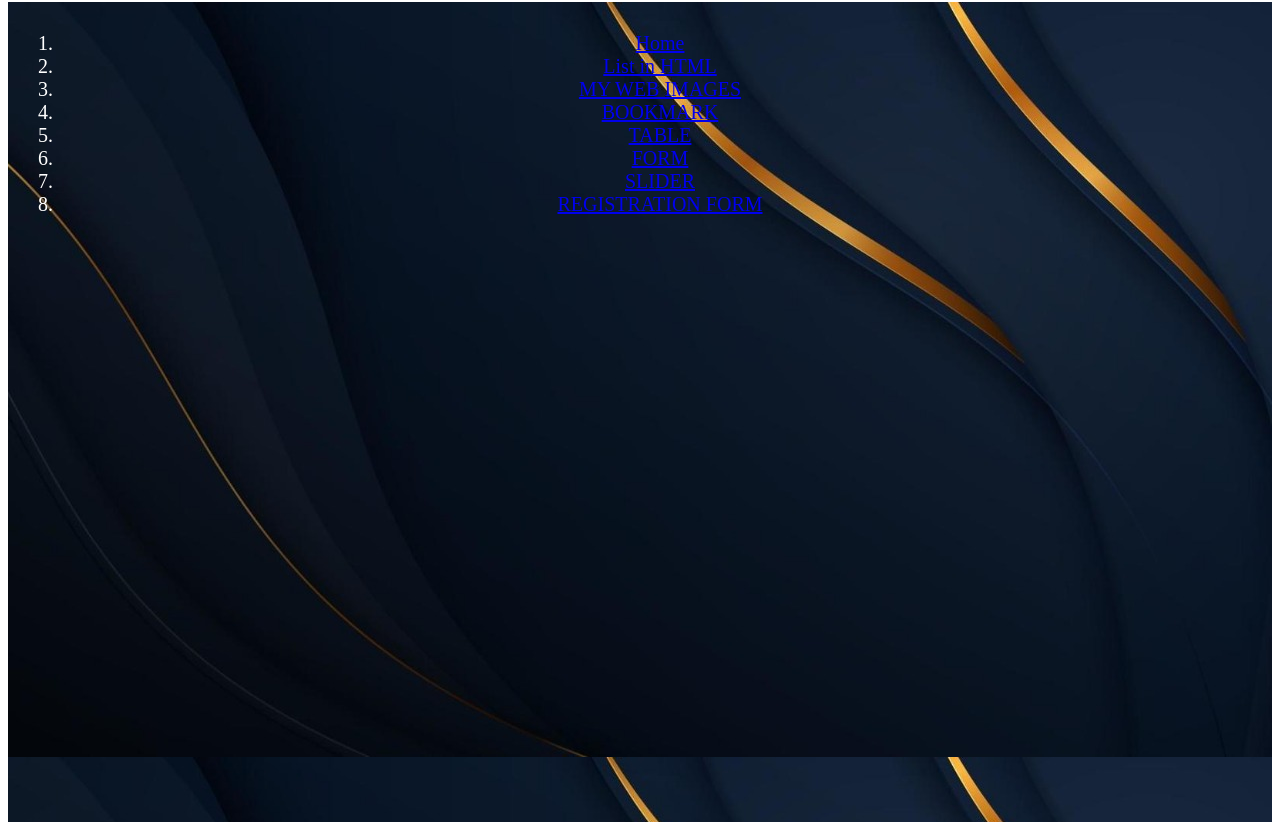
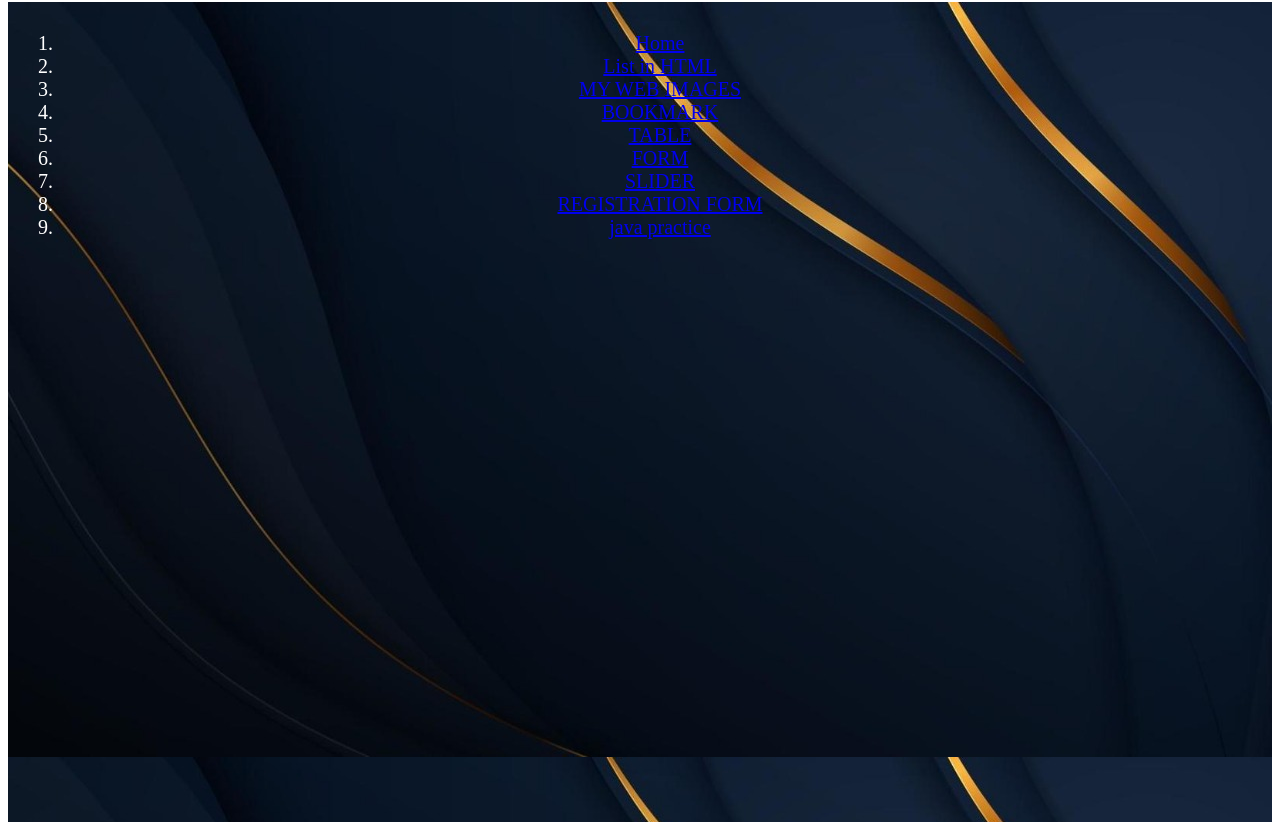
Before and after one commit to BHAVISYA2802/myweb, a plain HTML site: page practice.html in a window 1280 px wide. Shown: the part 78-908 px from the top of the page. Drawn offline with Linux system fonts and the light colour scheme.

Commit message:
Update practice.html

```diff
--- a/practice.html
+++ b/practice.html
@@ -73,7 +73,7 @@ margin-left:200px;
       <li><a href="form.html">FORM</a></li>
         <li><a href="slider2.html">SLIDER</a></li>
 <li><a href="registration.html">REGISTRATION FORM</a></li>
-
+ <li><a href="practice1js.html">java practice </a></li>
 
  </div>
   </body>
```
